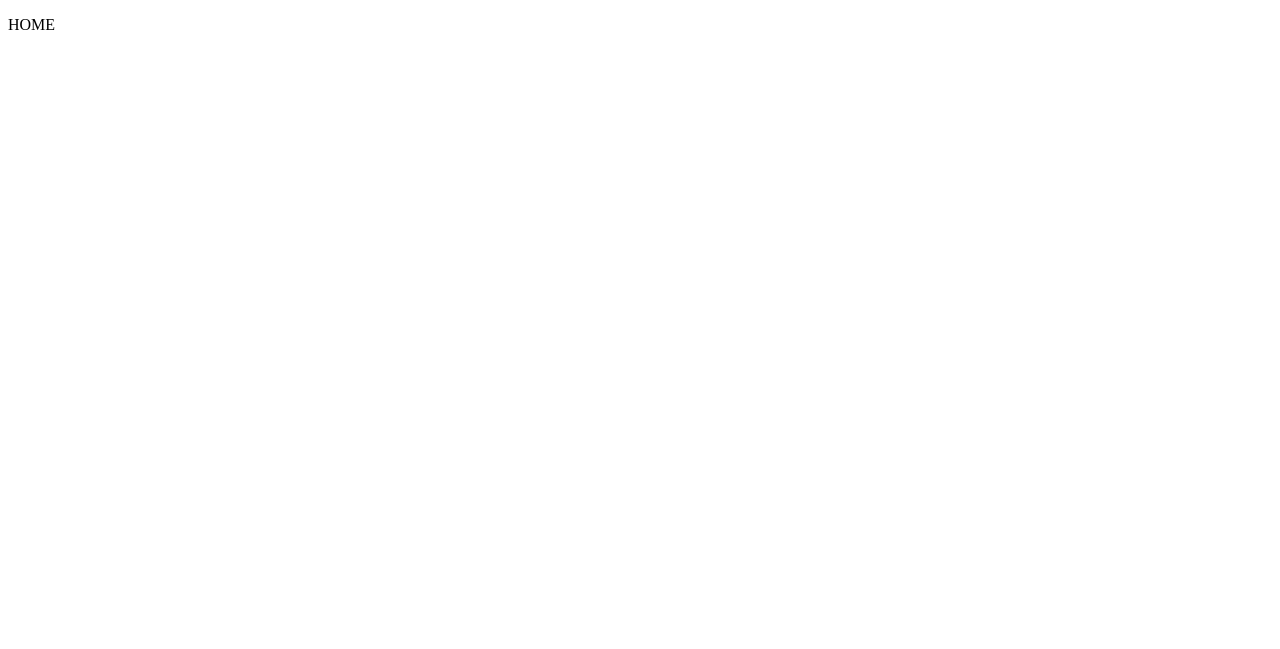
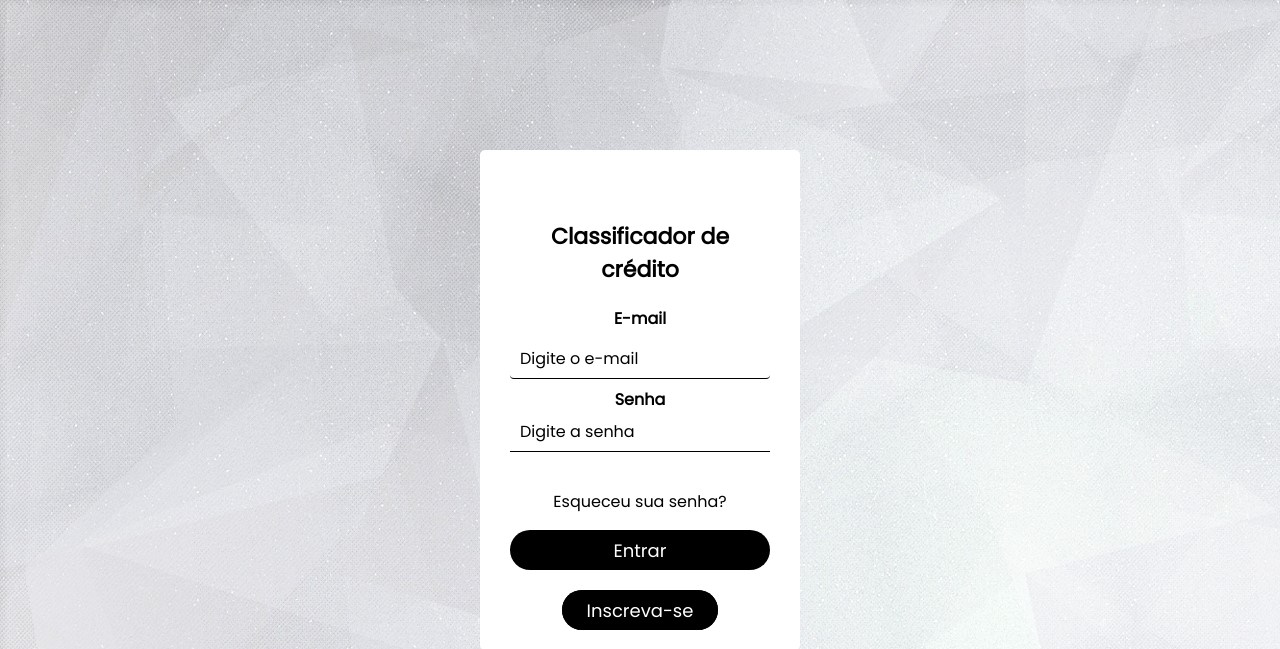
Before and after one commit to Emanoz/Classificador_de_Credito, a Django app: page / in a window 1280 px wide. Before the commit the part shown is almost empty. Shown: the top 649 px of the page. Before the commit the page ends 30 px from the top, so only its background shows below. Run offline with Django 3.2, Linux system fonts and the light colour scheme.

Commit message:
reorganização de diretórios

```diff
--- a/prjCredito/polls/templates/polls/home.html
+++ /dev/null
@@ -1,11 +0,0 @@
-<!DOCTYPE html>
-<html lang="en">
-<head>
-    <meta charset="UTF-8">
-    <meta name="viewport" content="width=device-width, initial-scale=1.0">
-    <title>Document</title>
-</head>
-<body>
-    <p>HOME</p>
-</body>
-</html>
--- a/prjCredito/templates/geral/telas/login.html
+++ b/prjCredito/polls/templates/polls/login.html
@@ -4,7 +4,7 @@
     <meta name="viewport" content="width=device-width, initial-scale=1, shrink-to-fit=no">
 
     <title>Login</title>
-    <link rel="stylesheet" href="../../../css/style.css" />
+    <link rel="stylesheet" href="../../../static/css/style.css" />
   </head>
   <body>
     <div class="login-box">
--- a/prjCredito/polls/urls.py
+++ b/prjCredito/polls/urls.py
@@ -2,5 +2,5 @@ from django.urls import path
 from . import views
 
 urlpatterns = {
-    path('', views.Home.as_view(), name='home'),
+    path('', views.Login.as_view(), name='login'),
 }
--- a/prjCredito/polls/views.py
+++ b/prjCredito/polls/views.py
@@ -3,6 +3,6 @@ from django.views.generic import ListView
 from . models import Cadastro
 # Create your views here.
 
-class Home(ListView):
+class Login(ListView):
     model = Cadastro
-    template_name = 'polls/home.html'
+    template_name = 'polls/login.html'
```
Also changed, not shown: prjCredito/polls/templates/polls/cliente/analise_pendente.html (renamed from prjCredito/templates/cliente/telas/analise_pendente.html), prjCredito/polls/templates/polls/cliente/inscreva_se.html (renamed from prjCredito/templates/cliente/telas/inscreva_se.html), prjCredito/polls/templates/polls/cliente/solicitar_analise.html (added), prjCredito/polls/templates/polls/esqueceu_senha.html (renamed from prjCredito/templates/geral/telas/esqueceu_senha.html), prjCredito/polls/templates/polls/geral/dashboard.html (renamed from prjCredito/templates/geral/telas/dashboard.html), prjCredito/polls/templates/polls/geral/ficha.html (renamed from prjCredito/templates/geral/telas/ficha.html), prjCredito/polls/templates/polls/geral/historico_analises.html (renamed from prjCredito/templates/geral/telas/historico_analises.html), prjCredito/polls/templates/polls/supervisor/atividades_operador.html (renamed from prjCredito/templates/supervisor/telas/atividades_operador.html), prjCredito/polls/templates/polls/supervisor/esteira_analise.html (added), prjCredito/polls/templates/polls/supervisor/gerar_relatorio.html (added).
